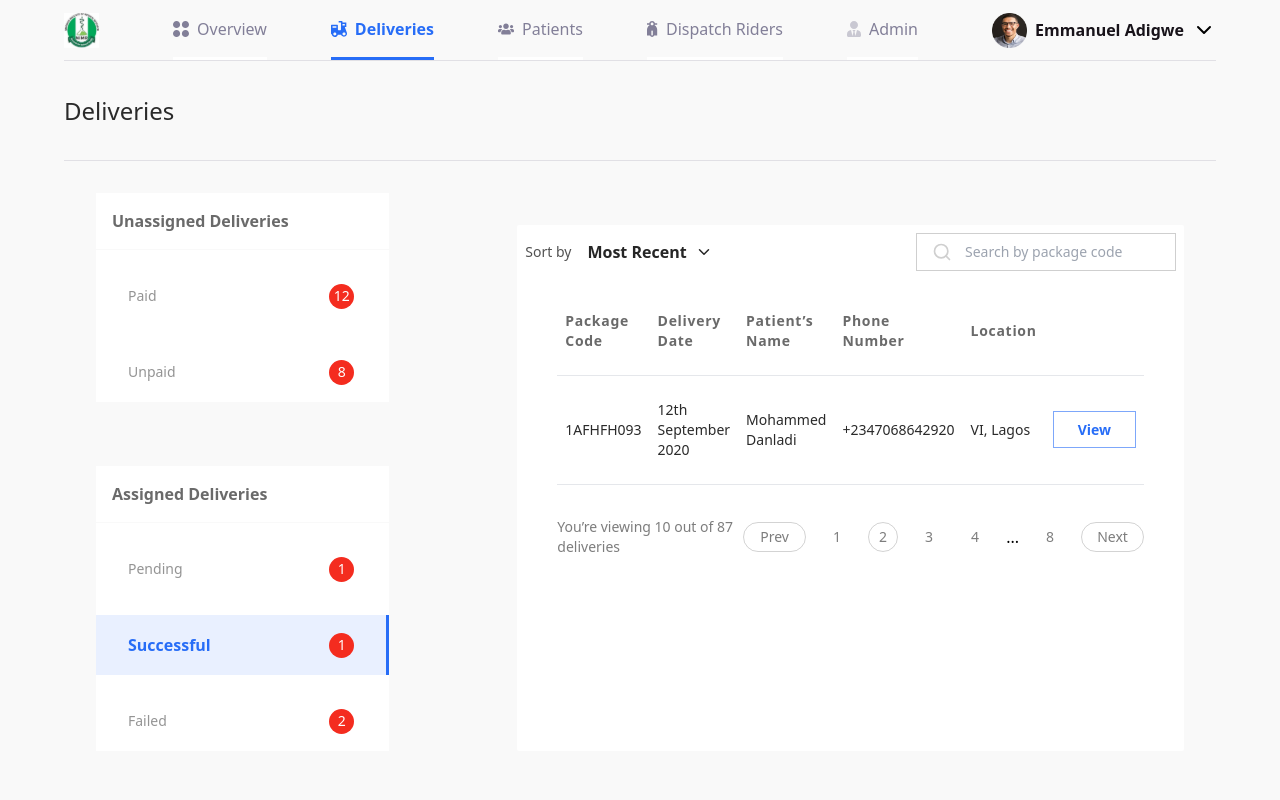
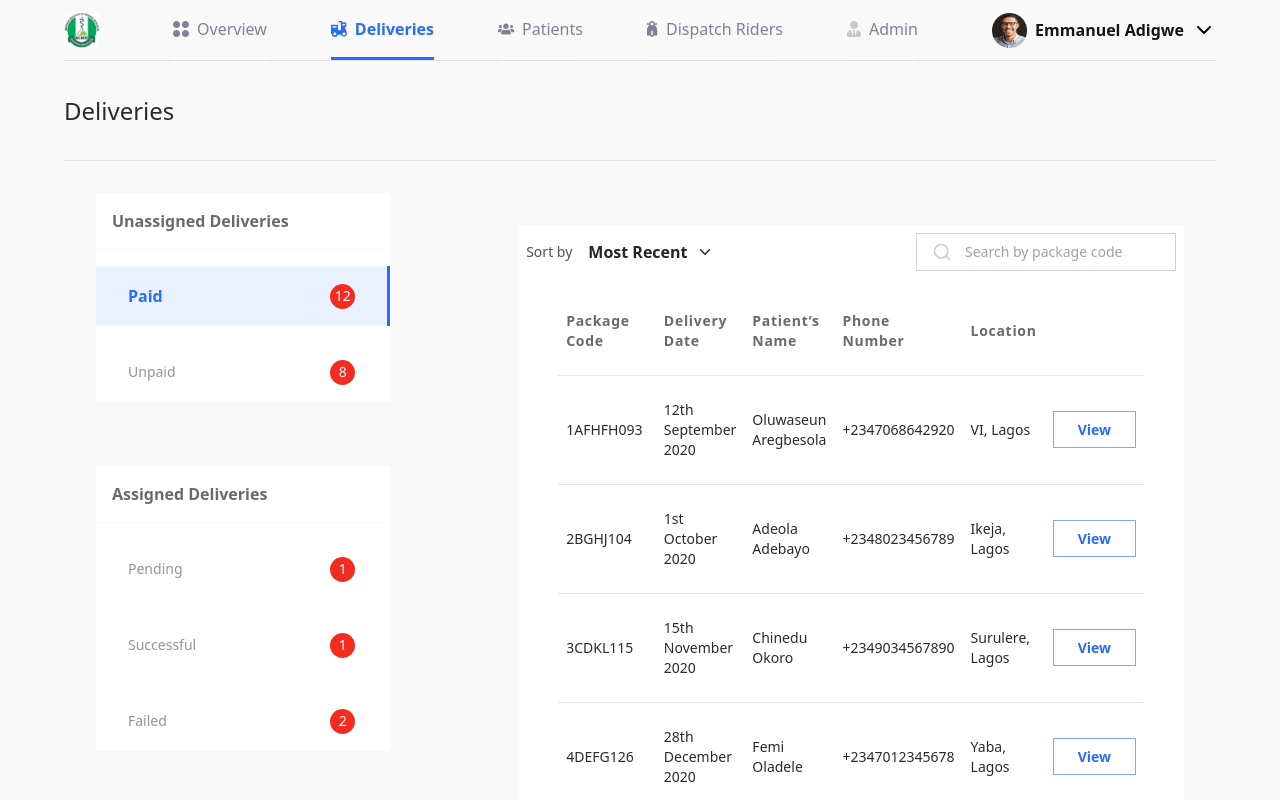
Before and after one commit to Lekipising/cc-nimr, a Next.js app: page /dashboard/deliveries in a window 1280 px wide. Shown: the top 800 px of the page. Built offline with nearby package versions, Linux system fonts and the light colour scheme.

Commit message:
change default filter on deliveries

```diff
--- a/src/app/(dashboard)/dashboard/deliveries/page.tsx
+++ b/src/app/(dashboard)/dashboard/deliveries/page.tsx
@@ -53,7 +53,10 @@ export default function Deliveries({
               key={filter.title}
               text={filter.title}
               to={`/dashboard/deliveries?filter=${filter.query}`}
-              isActive={searchParams?.filter === filter.query}
+              isActive={
+                searchParams?.filter === filter.query ||
+                (!searchParams?.filter && filter.title === "Paid")
+              }
               count={filter.count}
             />
           ))}
@@ -69,16 +72,13 @@ export default function Deliveries({
               key={filter.title}
               text={filter.title}
               to={`/dashboard/deliveries?filter=${filter.query}`}
-              isActive={
-                searchParams?.filter === filter.query ||
-                (!searchParams?.filter && filter.title === "Successful")
-              }
+              isActive={searchParams?.filter === filter.query}
               count={filter.count}
             />
           ))}
         </div>
       </div>
-      <DeliveriesTable activeFilter={searchParams?.filter ?? "Successful"} />
+      <DeliveriesTable activeFilter={searchParams?.filter ?? "Paid"} />
     </section>
   );
 }
```
